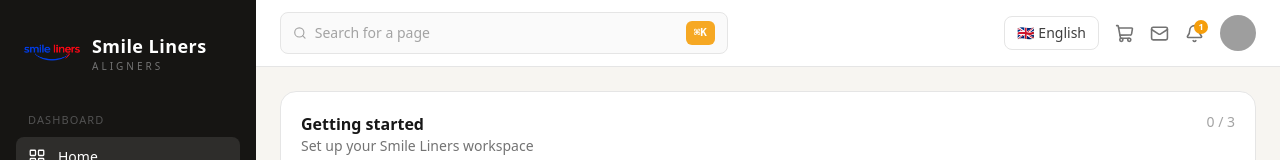
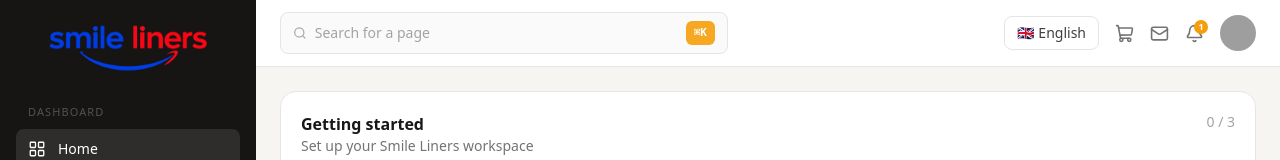
Before and after one commit to salman-321-user/Rocdi_FSD_Web, a React (Vite) app: page / in a window 1280 px wide. Shown: the top 160 px of the page. Built offline with nearby package versions, Linux system fonts and the light colour scheme; grey boxes are pictures that could not be loaded.

Commit message:
Logo Fixed

```diff
--- a/src/components/Sidebar.jsx
+++ b/src/components/Sidebar.jsx
@@ -61,27 +61,18 @@ export default function Sidebar({ onClose }) {
     return (
         <aside className="flex h-full w-full flex-col bg-[#161513] px-4 py-6 md:w-64">
             {/* Logo + close button (mobile only) */}
-            <div className="mb-8 flex items-center justify-between gap-3 px-2">
-                <div className="flex items-center gap-3">
-                    <img
-                        src="/logo.png"
-                        alt={t("sidebar.brand")}
-                        className="h-14 w-14 shrink-0 rounded-full object-contain"
-                    />
-                    <div className="leading-tight">
-                        <p className="text-lg font-semibold tracking-wide text-white">
-                            {t("sidebar.brand")}
-                        </p>
-                        <p className="text-[10px] uppercase tracking-[0.3em] text-neutral-500">
-                            {t("sidebar.brandSub")}
-                        </p>
-                    </div>
-                </div>
+            {/* Logo + close button (mobile only) */}
+            <div className="relative mb-8 flex items-center justify-center px-2">
+                <img
+                    src="/logo.png"
+                    alt="Logo"
+                    className="h-12 w-auto shrink-0 object-contain"
+                />
 
-                {/* Close button – mobile only */}
+                {/* Close button – mobile only, absolute right */}
                 <button
                     onClick={onClose}
-                    className="text-neutral-400 hover:text-white md:hidden"
+                    className="absolute right-0 text-neutral-400 hover:text-white md:hidden"
                     aria-label="Close sidebar"
                 >
                     <X size={20} />
```
